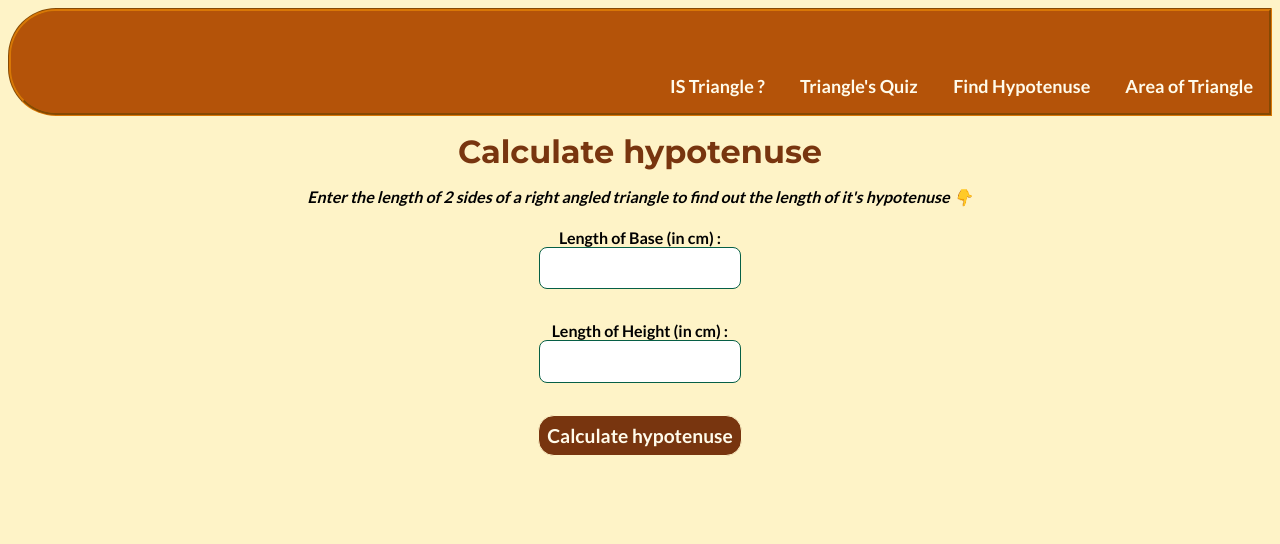
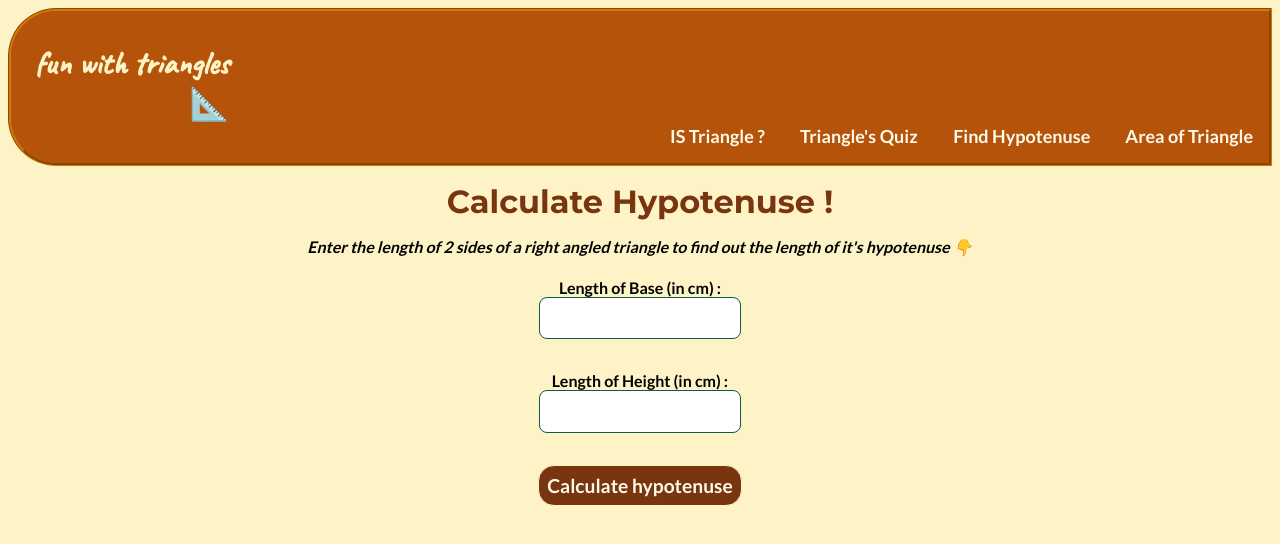
Before and after one commit to tanishk15sharma/fun-with-triangles-, a plain HTML site: page hypotenuse.html in a window 1280 px wide. Drawn offline with Linux system fonts and the light colour scheme.

Commit message:
css-added

```diff
--- a/hypotenuse.html
+++ b/hypotenuse.html
@@ -12,6 +12,7 @@
 
 <body>
     <nav class="nav-bar">
+        <div class="trio-head" >fun with triangles 📐</div>
         <a class="nav-btn" href="index.html">IS Triangle ?</a>
 
         <a class="nav-btn" href="quiz.html">Triangle's Quiz </a>
@@ -21,7 +22,7 @@
         <a class="nav-btn" href="areaoftriangle.html">Area of Triangle </a>
     </nav>
 
-    <h1>Calculate hypotenuse </h1>
+    <h1>Calculate Hypotenuse !</h1>
     <h4>Enter the length of 2 sides of a right angled triangle to find out the length of it's hypotenuse 👇</h4>
     <lable>Length of Base (in cm)
         : </lable>
--- a/quizstyle.css
+++ b/quizstyle.css
@@ -1,13 +1,14 @@
 @import url("https://fonts.googleapis.com/css2?family=Lato:wght@400;700&display=swap");
 @import url("https://fonts.googleapis.com/css2?family=Montserrat:wght@400;700&display=swap");
 @import url('https://fonts.googleapis.com/css2?family=Lobster&display=swap');
+@import url('https://fonts.googleapis.com/css2?family=Caveat:wght@500&display=swap');
 
 
 
 .nav-bar {
     border: solid #B45309;
     padding-bottom: 1rem;
-    padding-top: 4rem;
+    padding-top: 2rem;
     text-align: right;
     background-color: #B45309;
     margin-top: 0rem;
@@ -30,6 +31,12 @@ body {
     background-color: #FEF3C7;
     text-align: center;
 }
+.trio-head {
+    margin-right: 65rem;
+    font-family: 'Caveat', cursive;
+    font-size: 200%;
+    color: #FEF3C7;
+}
 
 h1 {
     font-family: Montserrat;
--- a/styles.css
+++ b/styles.css
@@ -1,6 +1,7 @@
 @import url("https://fonts.googleapis.com/css2?family=Lato:wght@400;700&display=swap");
 @import url("https://fonts.googleapis.com/css2?family=Montserrat:wght@400;700&display=swap");
 @import url('https://fonts.googleapis.com/css2?family=Lobster&display=swap');
+@import url('https://fonts.googleapis.com/css2?family=Caveat:wght@500&display=swap');
 
 body {
     font-family: Lato;
@@ -11,7 +12,7 @@ body {
 }
 #output {
     font-size: large;
-    margin-top: 3rem;
+    margin-top: 2rem;
 }
 
 h1 {
@@ -62,7 +63,7 @@ h4 {
 .nav-bar {
     border: solid #D97706;
     padding-bottom: 1rem;
-    padding-top: 4rem;
+    padding-top: 2rem;
     text-align: right;
     background-color:#B45309;
     border-end-start-radius: 3rem;
@@ -105,3 +106,10 @@ h4 {
     margin-top: 0rem;
     color:
 #FFFBEB;}
+
+.trio-head {
+    margin-right: 65rem;
+    font-family: 'Caveat', cursive;
+    font-size: 200%;
+    color: #FEF3C7;
+}
```
Also changed, not shown: areaoftriangle.html (+2 -1 lines), index.html (+1 -0 lines), quiz.html (+1 -0 lines).
